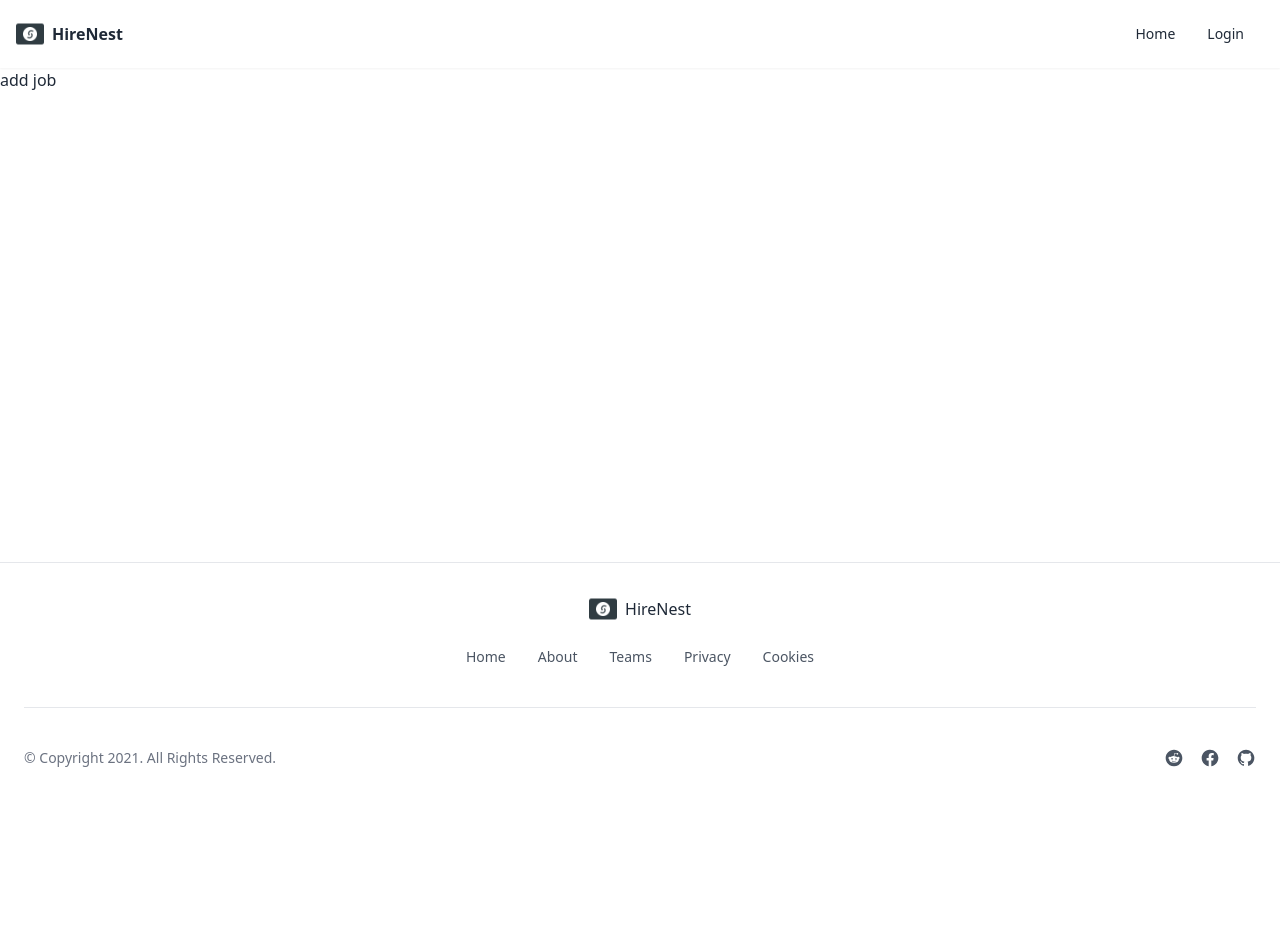
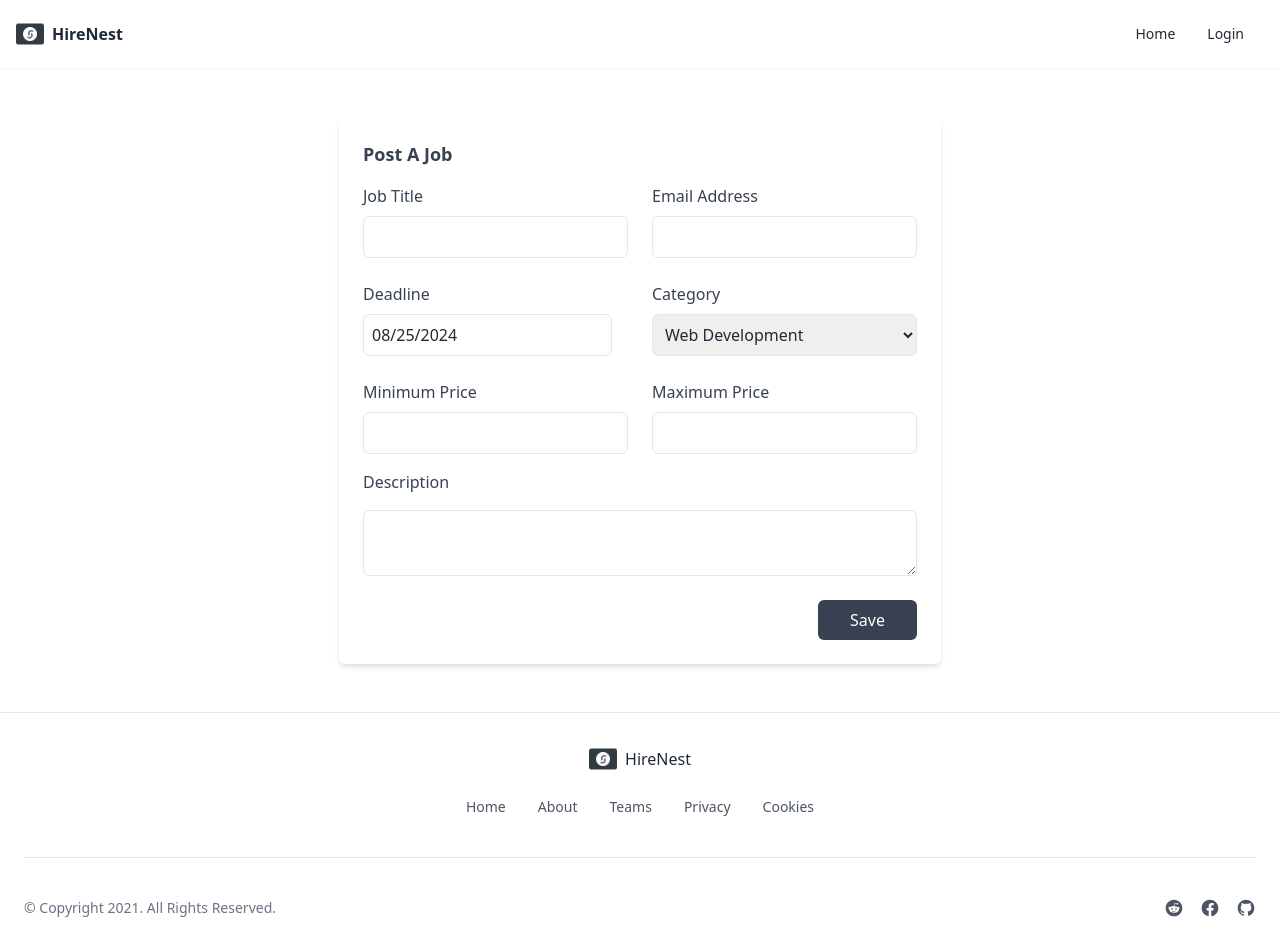
Before and after one commit to ashrafultusar/HireNest-clint-repo, a React (Vite) app: page /add-job in a window 1280 px wide. Before the commit the page ends 800 px from the top, so only its background shows below. Built offline with nearby package versions, Linux system fonts and the light colour scheme; no server answers.

Commit message:
added update

```diff
--- a/src/Pages/AddJob.jsx
+++ b/src/Pages/AddJob.jsx
@@ -1,11 +1,160 @@
-import React from 'react';
+import { useContext, useState } from "react";
+import DatePicker from "react-datepicker";
+import "react-datepicker/dist/react-datepicker.css";
+import { AuthContext } from "../Provider/AuthProvider";
+import { useNavigate } from "react-router-dom";
+import { toast } from "react-toastify";
+import axios from "axios";
 
 const AddJob = () => {
-    return (
-        <div>
-            add job
-        </div>
-    );
+  const { user } = useContext(AuthContext);
+  const navigate = useNavigate();
+  const [startDate, setStartDate] = useState(new Date());
+
+    const handleFormSubmission = async (e) => {
+        e.preventDefault();
+    const form = e.target;
+    const job_title = form.job_title.value;
+    const email = form.email.value;
+    const deadline = startDate;
+    const category = form.category.value;
+    const min_price = parseFloat(form.min_price.value);
+    const max_price = parseFloat(form.max_price.value);
+    const description = form.description.value;
+
+    const jobData = {
+      job_title,
+      deadline,
+      category,
+      min_price,
+      max_price,
+      description,
+        buyer: {
+            email,
+            name: user?.displayName,
+            photo: user?.photoURL
+      },
+      };
+
+
+    try {
+      const { data } = await axios.post(
+        `${import.meta.env.VITE_API_URL}/job`,
+        jobData
+      );
+        console.log(data);
+        toast.success("Job upload Successfully")
+        navigate('/my-posted-jobs')
+    } catch (err) {
+      console.log(err);
+      console.log("Hi, i am error", err.message);
+    }
+  };
+
+  return (
+    <div>
+      <div className="flex justify-center items-center min-h-[calc(100vh-306px)] my-12">
+        <section className=" p-2 md:p-6 mx-auto bg-white rounded-md shadow-md ">
+          <h2 className="text-lg font-semibold text-gray-700 capitalize ">
+            Post a Job
+          </h2>
+
+          <form onSubmit={handleFormSubmission}>
+            <div className="grid grid-cols-1 gap-6 mt-4 sm:grid-cols-2">
+              <div>
+                <label className="text-gray-700 " htmlFor="job_title">
+                  Job Title
+                </label>
+                <input
+                  id="job_title"
+                  name="job_title"
+                  type="text"
+                  className="block w-full px-4 py-2 mt-2 text-gray-700 bg-white border border-gray-200 rounded-md  focus:border-blue-400 focus:ring-blue-300 focus:ring-opacity-40  focus:outline-none focus:ring"
+                />
+              </div>
+
+              <div>
+                <label className="text-gray-700 " htmlFor="emailAddress">
+                  Email Address
+                </label>
+                <input
+                  id="emailAddress"
+                  type="email"
+                  name="email"
+                  disabled
+                  defaultValue={user?.email}
+                  className="block w-full px-4 py-2 mt-2 text-gray-700 bg-white border border-gray-200 rounded-md  focus:border-blue-400 focus:ring-blue-300 focus:ring-opacity-40  focus:outline-none focus:ring"
+                />
+              </div>
+              <div className="flex flex-col gap-2 ">
+                <label className="text-gray-700">Deadline</label>
+
+                {/* Date Picker Input Field */}
+                <DatePicker
+                  className="border p-2 rounded-md"
+                  selected={startDate}
+                  onChange={(date) => setStartDate(date)}
+                />
+              </div>
+
+              <div className="flex flex-col gap-2 ">
+                <label className="text-gray-700 " htmlFor="category">
+                  Category
+                </label>
+                <select
+                  name="category"
+                  id="category"
+                  className="border p-2 rounded-md"
+                >
+                  <option value="Web Development">Web Development</option>
+                  <option value="Graphics Design">Graphics Design</option>
+                  <option value="Digital Marketing">Digital Marketing</option>
+                </select>
+              </div>
+              <div>
+                <label className="text-gray-700 " htmlFor="min_price">
+                  Minimum Price
+                </label>
+                <input
+                  id="min_price"
+                  name="min_price"
+                  type="number"
+                  className="block w-full px-4 py-2 mt-2 text-gray-700 bg-white border border-gray-200 rounded-md  focus:border-blue-400 focus:ring-blue-300 focus:ring-opacity-40  focus:outline-none focus:ring"
+                />
+              </div>
+
+              <div>
+                <label className="text-gray-700 " htmlFor="max_price">
+                  Maximum Price
+                </label>
+                <input
+                  id="max_price"
+                  name="max_price"
+                  type="number"
+                  className="block w-full px-4 py-2 mt-2 text-gray-700 bg-white border border-gray-200 rounded-md  focus:border-blue-400 focus:ring-blue-300 focus:ring-opacity-40  focus:outline-none focus:ring"
+                />
+              </div>
+            </div>
+            <div className="flex flex-col gap-2 mt-4">
+              <label className="text-gray-700 " htmlFor="description">
+                Description
+              </label>
+              <textarea
+                className="block w-full px-4 py-2 mt-2 text-gray-700 bg-white border border-gray-200 rounded-md  focus:border-blue-400 focus:ring-blue-300 focus:ring-opacity-40  focus:outline-none focus:ring"
+                name="description"
+                id="description"
+              ></textarea>
+            </div>
+            <div className="flex justify-end mt-6">
+              <button className="px-8 py-2.5 leading-5 text-white transition-colors duration-300 transhtmlForm bg-gray-700 rounded-md hover:bg-gray-600 focus:outline-none focus:bg-gray-600">
+                Save
+              </button>
+            </div>
+          </form>
+        </section>
+      </div>
+    </div>
+  );
 };
 
 export default AddJob;
--- a/src/Provider/AuthProvider.jsx
+++ b/src/Provider/AuthProvider.jsx
@@ -51,7 +51,7 @@
   useEffect(() => {
     const unsubscribe = onAuthStateChanged(auth, currentUser => {
       setUser(currentUser)
-      console.log('CurrentUser-->', currentUser)
+      // console.log('CurrentUser-->', currentUser)
       setLoading(false)
     })
     return () => {
```
